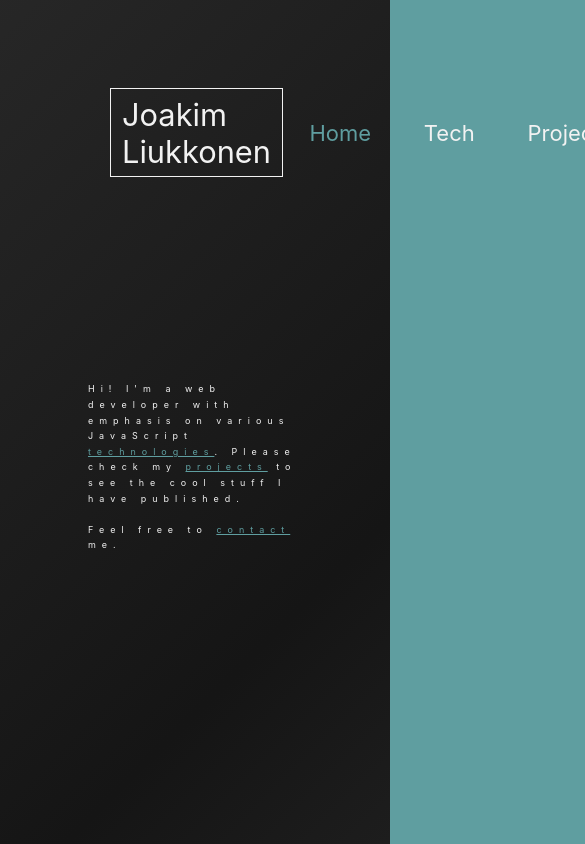
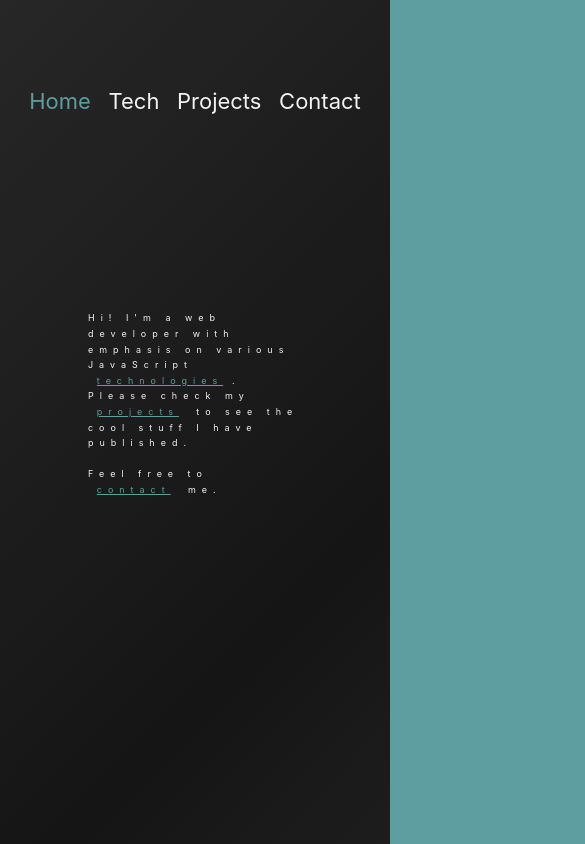
Before and after one commit to c00di/my-portfolio, a Next.js app: page / in a window 390 px wide. Shown: the top 844 px of the page, 585 px wide, since content can reach past the window. Built offline with nearby package versions, Linux system fonts and the light colour scheme; a web font is replaced by a local one.

Commit message:
Navbar done.

```diff
--- a/styles/globals.css
+++ b/styles/globals.css
@@ -77,3 +77,20 @@ input,
   width: calc(100vw - 8rem);
   height: calc(100vh - 12rem);
 }
+
+/* MOBILE */
+@media only screen and (max-width: 1015px) {
+  /* NAVBAR */
+  .navbar {
+    margin: 0 !important;
+    justify-content: center !important;
+  }
+
+  .site-name {
+    display: none;
+  }
+
+  a.link {
+    margin: 0 0.4rem !important;
+  }
+}
```
